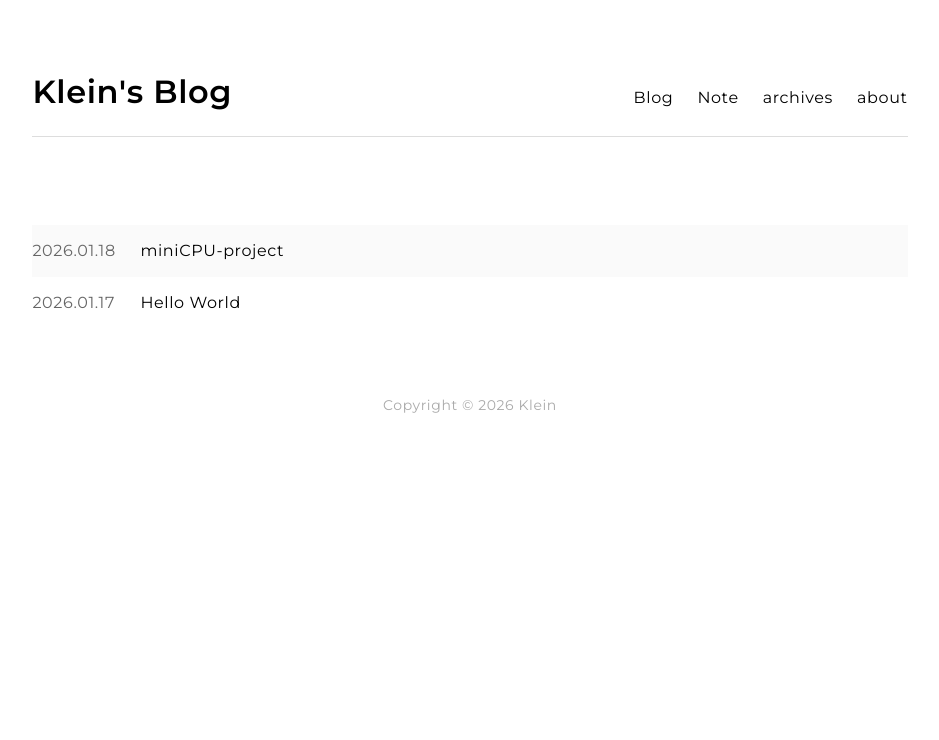
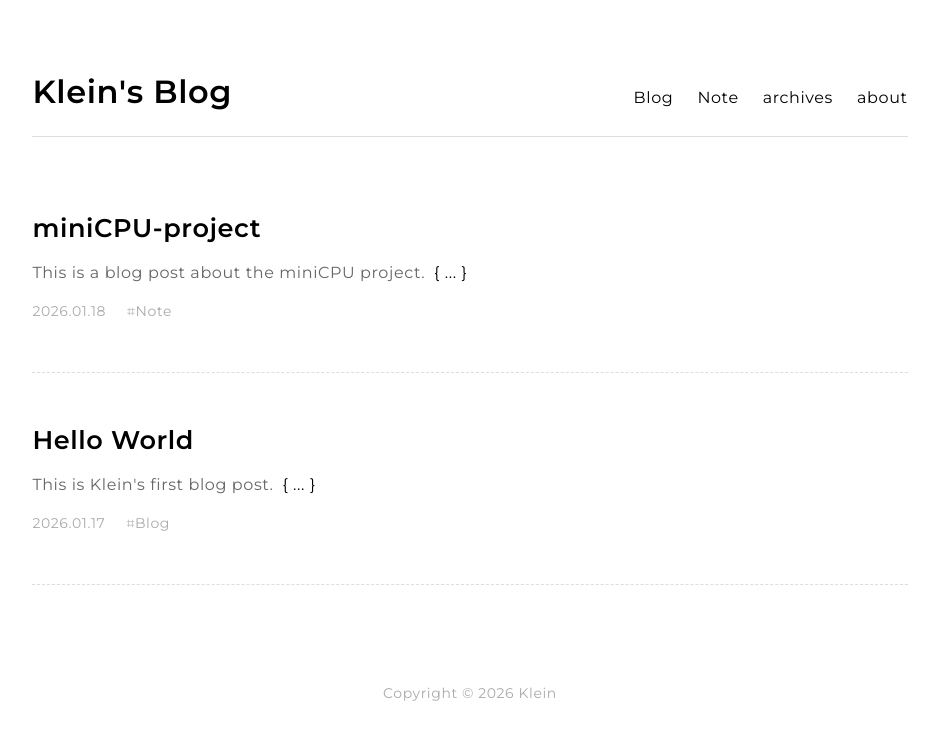
Before and after one commit to Klein-Cyclohexane/blog.klein.site, a plain HTML site: page index.html in a window 1280 px wide. Shown: the whole page, without its empty margins (170-1109 px from the left). Drawn offline with Linux system fonts and the light colour scheme.

Commit message:
fix main page

```diff
--- a/index.html
+++ b/index.html
@@ -51,29 +51,45 @@
   </section>
 </header>
   <main class="main">
-    <ul class="archives">
+    <div class="post-list">
 
-  <li class="archive-item">
-    <span class="date">2026.01.18</span>
-    <a class="title" href="/blog.klein.site/2026/01/18/miniCPU-project/">miniCPU-project</a>
-    <!-- <div class="tags">
+  <section class="post-item">
+    <a class="post-item-title" href="/blog.klein.site/2026/01/18/miniCPU-project/">miniCPU-project</a>
+    <div class="post-item-summary">
+
+       This is a blog post about the miniCPU project.
+
+      <a class="read-more" href="/blog.klein.site/2026/01/18/miniCPU-project/"> ... </a>
+    </div>
+    <div class="post-item-extra">
+      <div class="date">2026.01.18</div>
+      <div class="tags">
 
         <div class="tag-item">Note</div>
 
-    </div> -->
-  </li>
+      </div>
+    </div>
+  </section>
 
-  <li class="archive-item">
-    <span class="date">2026.01.17</span>
-    <a class="title" href="/blog.klein.site/2026/01/17/hello-world/">Hello World</a>
-    <!-- <div class="tags">
+  <section class="post-item">
+    <a class="post-item-title" href="/blog.klein.site/2026/01/17/hello-world/">Hello World</a>
+    <div class="post-item-summary">
+
+       This is Klein's first blog post.
+
+      <a class="read-more" href="/blog.klein.site/2026/01/17/hello-world/"> ... </a>
+    </div>
+    <div class="post-item-extra">
+      <div class="date">2026.01.17</div>
+      <div class="tags">
 
         <div class="tag-item">Blog</div>
 
-    </div> -->
-  </li>
+      </div>
+    </div>
+  </section>
 
-</ul>
+</div>
 
 
   </main>
```
